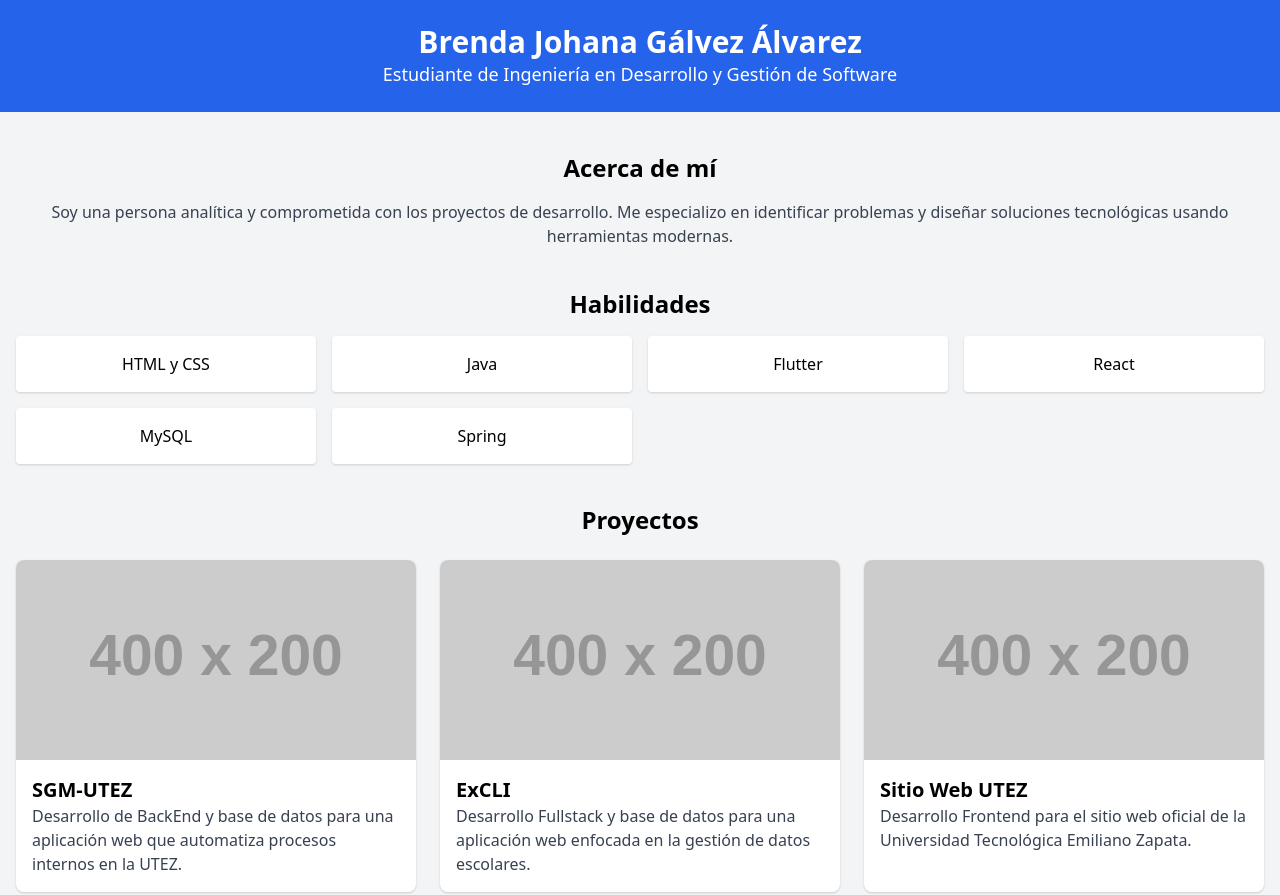
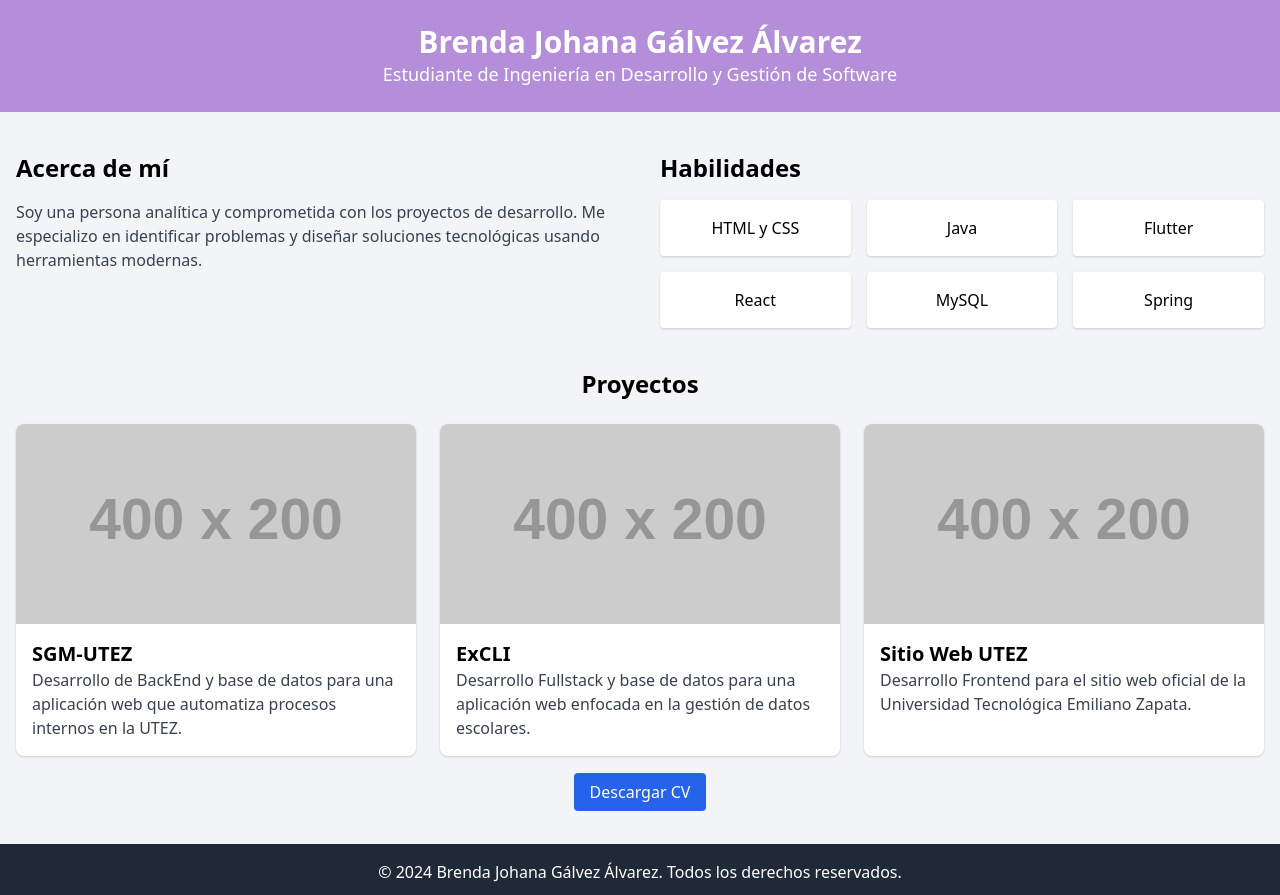
Before and after one commit to joviicam/joviicam.github.io, a plain HTML site: page index.html in a window 1280 px wide. Shown: the top 895 px of the page. Drawn offline with nearby package versions, Linux system fonts and the light colour scheme; placeholder pictures from the web are drawn by us.

Commit message:
actualizacion

```diff
--- a/index.html
+++ b/index.html
@@ -8,25 +8,26 @@
 </head>
 <body class="bg-gray-100">
   <!-- Header -->
-  <header class="bg-blue-600 text-white text-center py-6">
+  <header class="text-white text-center py-6" style="background-color: rgb(180, 142, 216);">
     <h1 class="text-3xl font-bold">Brenda Johana Gálvez Álvarez</h1>
     <p class="text-lg">Estudiante de Ingeniería en Desarrollo y Gestión de Software</p>
   </header>
 
   <!-- Main Content -->
   <main class="container mx-auto my-10 px-4">
+    <div class="flex flex-col lg:flex-row lg:space-x-10 items-center lg:items-start mb-10">
       <!-- Section: About Me -->
-    <section class="mb-10">
-      <h2 class="text-2xl font-bold text-center mb-4">Acerca de mí</h2>
-      <p class="text-center text-gray-700">
+      <section class="flex-1">
+        <h2 class="text-2xl font-bold text-center lg:text-left mb-4">Acerca de mí</h2>
+        <p class="text-center lg:text-left text-gray-700">
           Soy una persona analítica y comprometida con los proyectos de desarrollo. Me especializo en identificar problemas y diseñar soluciones tecnológicas usando herramientas modernas.
         </p>
       </section>
 
       <!-- Section: Skills -->
-    <section class="mb-10">
-      <h2 class="text-2xl font-bold text-center mb-4">Habilidades</h2>
-      <div class="grid grid-cols-2 sm:grid-cols-3 lg:grid-cols-4 gap-4 text-center">
+      <section class="flex-1">
+        <h2 class="text-2xl font-bold text-center lg:text-left mb-4">Habilidades</h2>
+        <div class="grid grid-cols-2 sm:grid-cols-3 gap-4 text-center">
           <div class="bg-white p-4 rounded shadow">HTML y CSS</div>
           <div class="bg-white p-4 rounded shadow">Java</div>
           <div class="bg-white p-4 rounded shadow">Flutter</div>
@@ -35,6 +36,8 @@
           <div class="bg-white p-4 rounded shadow">Spring</div>
         </div>
       </section>
+    </div>
+
 
     <!-- Section: Projects -->
     <section>
@@ -72,6 +75,12 @@
         </div>
       </div>
     </section>
+    <div class="text-center mt-6">
+      <a href="/assets/CV_BJGA_IDyGS.pdf" download="CV_Brenda_Johana_Galvez.pdf" class="bg-blue-600 text-white px-4 py-2 rounded hover:bg-blue-700">
+        Descargar CV
+      </a>
+    </div>
+
   </main>
 
   <!-- Footer -->
```
Also changed, not shown: assets/logo.png (renamed from images/logo.png), 1 other file. Lines whose indentation alone changed are shown as unchanged.
